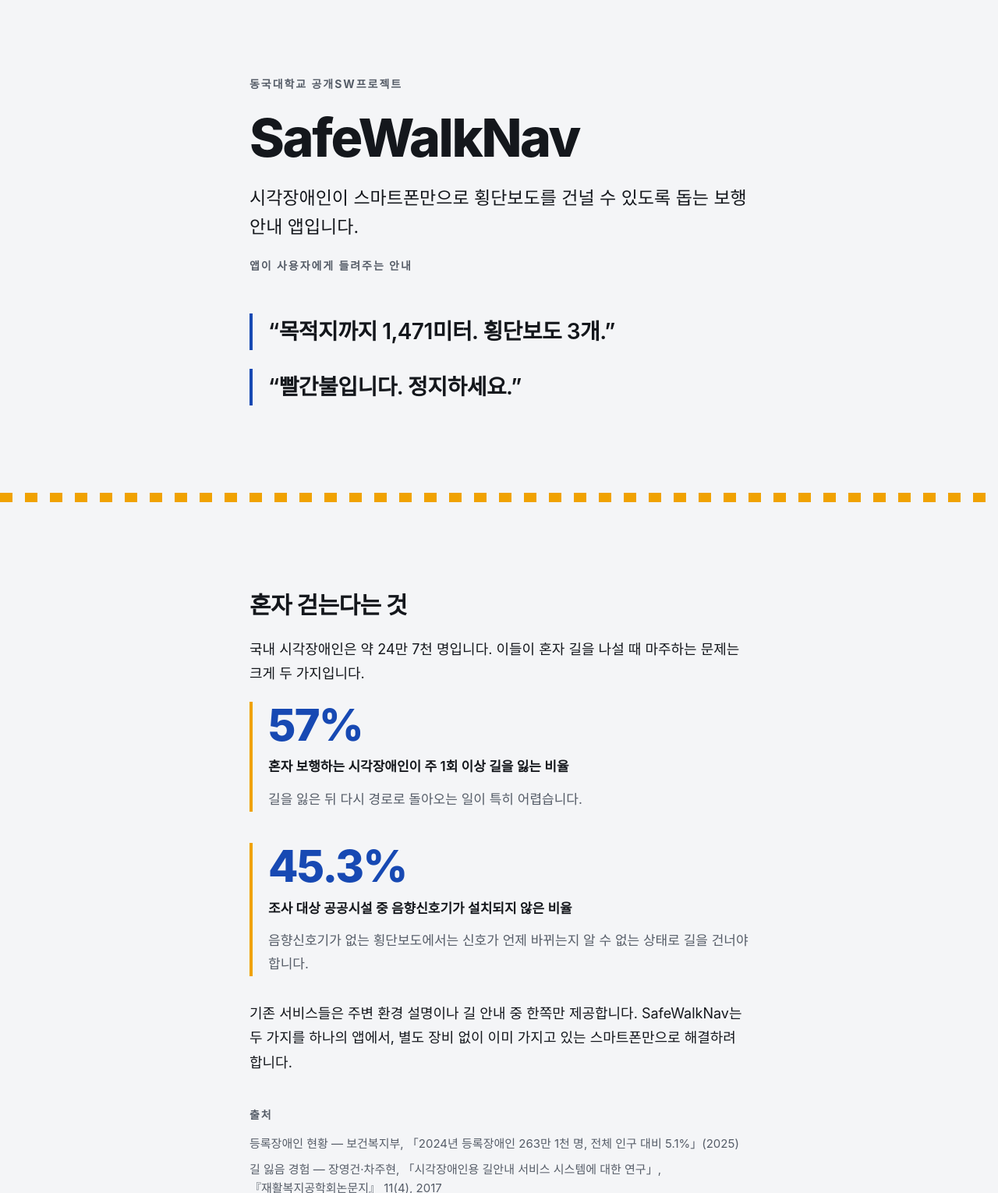
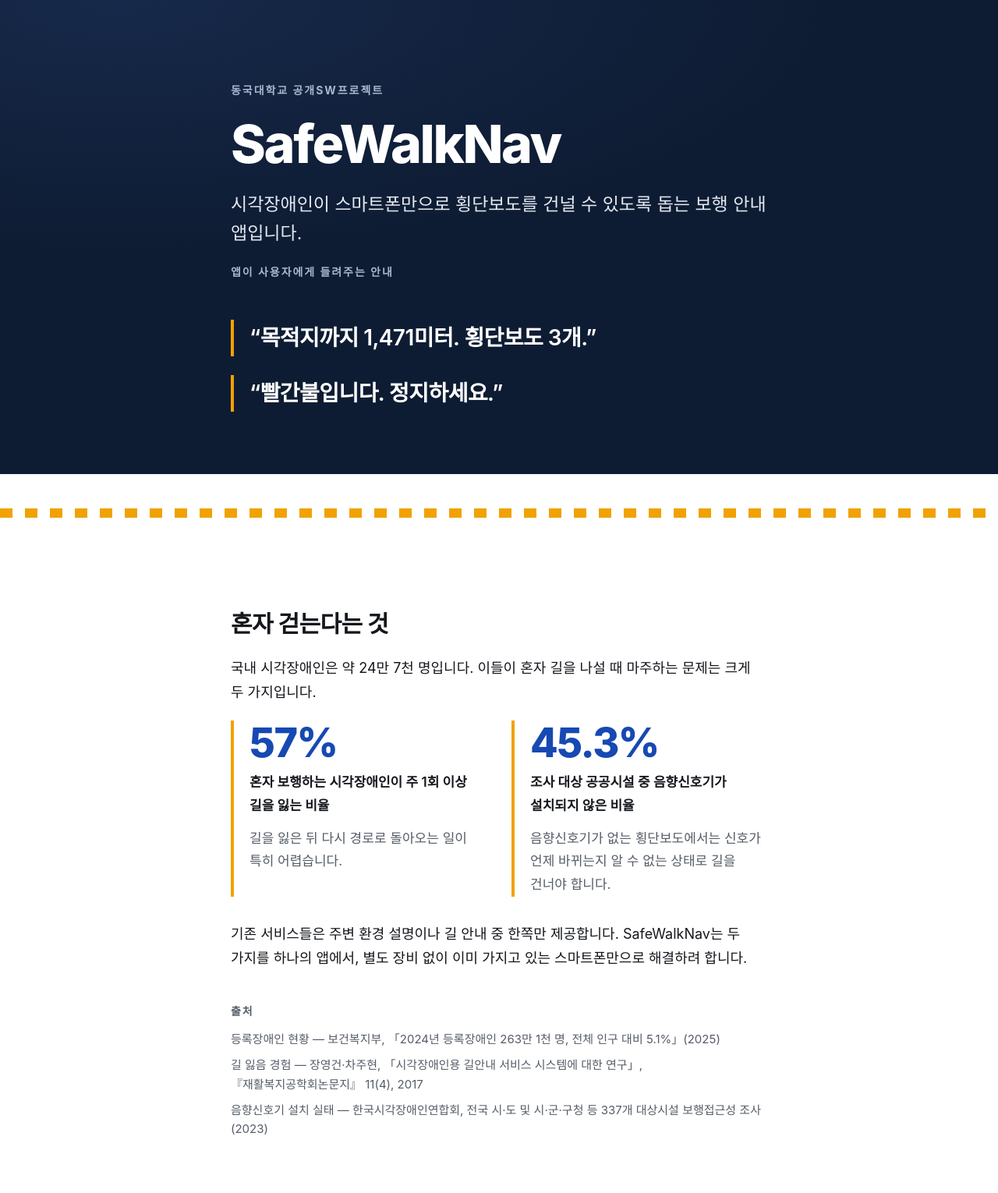
Before and after one commit to safewalk-kr/safewalk-kr.github.io, a plain HTML site: page index.html in a window 1280 px wide. Shown: the top 1530 px of the page at 78% size. Drawn offline with Linux system fonts and the light colour scheme.

Commit message:
Update index.html

```diff
--- a/index.html
+++ b/index.html
@@ -9,17 +9,30 @@
 <meta property="og:title" content="SafeWalkNav — 시각장애인 보행 안내 앱">
 <meta property="og:description" content="시각장애인이 스마트폰만으로 횡단보도를 건널 수 있도록 돕는 보행 안내 앱입니다.">
 <meta property="og:type" content="website">
+<meta name="theme-color" content="#0E1C33">
 <!-- TODO: 대표 이미지 확정 후 og:image 추가 (권장 1200x630) -->
 
 <style>
   :root {
-    --bg:      #F4F5F7;
-    --surface: #FFFFFF;
+    /* 밝은 면 */
+    --surface: #FFFFFF;   /* 흰색 밴드 */
+    --bg:      #EAEDF2;   /* 연회색 밴드 — 흰색과 구분되도록 기존보다 한 단계 진하게 */
     --ink:     #14171C;
     --muted:   #565D68;
-    --line:    #D8DBE0;
-    --accent:  #1749B3;
-    --signal:  #F0A202;
+    --line:    #D3D7DE;
+
+    /* 어두운 면 */
+    --deep:        #0E1C33;   /* 진한 네이비 밴드 */
+    --deep-lift:   #17294A;   /* 히어로 상단 광원 */
+    --on-deep:     #FFFFFF;
+    --on-deep-mut: #A9B6CC;   /* 대비 8.3:1 */
+    --on-deep-link:#8FB4FF;   /* 대비 8.2:1 */
+    --deep-line:   rgba(255,255,255,0.16);
+
+    /* 강조 */
+    --accent:  #1749B3;   /* 흰 배경 위 대비 8.4:1 */
+    --signal:  #F0A202;   /* 네이비 위 대비 8.0:1 */
+    --caution-bg: #FFF7E6;
 
     --font: -apple-system, BlinkMacSystemFont, "Apple SD Gothic Neo",
             "Pretendard", "Noto Sans KR", "Malgun Gothic", sans-serif;
@@ -31,7 +44,7 @@
 
   body {
     margin: 0;
-    background: var(--bg);
+    background: var(--surface);
     color: var(--ink);
     font-family: var(--font);
     font-size: 1.125rem;
@@ -40,7 +53,7 @@
   }
 
   .wrap {
-    max-width: 43rem;
+    max-width: 46rem;
     margin: 0 auto;
     padding: 0 1.5rem;
   }
@@ -64,6 +77,23 @@
     outline-offset: 3px;
     border-radius: 2px;
   }
+
+  /* ---------- 색 밴드 ---------- */
+  /* 밴드는 장식이며, 정보는 각 섹션의 제목이 전달한다 (WCAG 1.4.1) */
+  .band { background: var(--surface); }
+  .band--tint { background: var(--bg); }
+  .band--deep {
+    background: var(--deep);
+    color: var(--on-deep);
+  }
+  .band--deep a { color: var(--on-deep-link); }
+  .band--deep a:focus-visible { outline-color: var(--signal); }
+  .band--deep .eyebrow,
+  .band--deep .voice-label { color: var(--on-deep-mut); }
+
+  section { padding: clamp(3rem, 8vw, 4.5rem) 0; }
+  /* 같은 색 밴드 안에서 섹션이 이어질 때 위쪽 여백 중복 제거 */
+  .band > section + section { padding-top: 0; }
 
   /* ---------- 공통 타이포 ---------- */
   .eyebrow {
@@ -102,11 +132,15 @@
   .lead {
     font-size: clamp(1.25rem, 4vw, 1.4375rem);
     line-height: 1.6;
-    color: var(--ink);
   }
 
-  /* ---------- 헤더 / 히어로 ---------- */
-  .hero { padding: 4.5rem 0 3rem; }
+  /* ---------- 히어로 ---------- */
+  .hero {
+    padding: 4.5rem 0 4rem;
+    background:
+      radial-gradient(115% 85% at 12% 0%, var(--deep-lift) 0%, var(--deep) 62%);
+  }
+  .hero .lead { color: #E4E9F2; }
 
   /* 시그니처: 앱이 실제로 사용자에게 들려주는 음성 안내 */
   .voice {
@@ -115,7 +149,7 @@
     list-style: none;
   }
   .voice li {
-    border-left: 4px solid var(--accent);
+    border-left: 4px solid var(--signal);
     padding: 0.25rem 0 0.25rem 1.25rem;
     margin: 0 0 1.5rem;
     font-size: clamp(1.375rem, 5.5vw, 1.75rem);
@@ -133,6 +167,9 @@
   }
 
   /* ---------- 횡단보도 구분선 ---------- */
+  .divider { padding: 2.75rem 0; background: var(--surface); }
+  .divider--tint { background: var(--bg); }
+
   .crosswalk {
     height: 0.75rem;
     background-image: repeating-linear-gradient(
@@ -140,21 +177,20 @@
       var(--signal) 0 1rem,
       transparent 1rem 2rem
     );
-    margin: 3.5rem 0;
   }
 
-  /* ---------- 섹션 ---------- */
-  section { padding: 3.5rem 0; }
+  /* ---------- 통계 ---------- */
+  .stats { margin: 0 0 2rem; }
 
   .stat-block {
     margin: 0 0 2.5rem;
     padding-left: 1.25rem;
     border-left: 4px solid var(--signal);
   }
-  .stat-block:last-of-type { margin-bottom: 2rem; }
+  .stat-block:last-child { margin-bottom: 0; }
 
   .stat {
-    font-size: clamp(2.5rem, 10vw, 3.5rem);
+    font-size: clamp(2.5rem, 10vw, 3.25rem);
     font-weight: 800;
     letter-spacing: -0.03em;
     line-height: 1.1;
@@ -204,8 +240,9 @@
   .features li {
     background: var(--surface);
     border: 1px solid var(--line);
+    border-top: 3px solid var(--accent);
     border-radius: 0.5rem;
-    padding: 1.5rem;
+    padding: 1.5rem 1.375rem;
   }
   .features p {
     margin: 0;
@@ -217,7 +254,8 @@
   .video {
     position: relative;
     padding-top: 56.25%;
-    background: var(--ink);
+    background: #000;
+    border: 1px solid var(--deep-line);
     border-radius: 0.5rem;
     overflow: hidden;
   }
@@ -230,15 +268,15 @@
   }
   .video-alt {
     font-size: 1rem;
-    color: var(--muted);
+    color: var(--on-deep-mut);
     margin-top: 1rem;
   }
 
   /* ---------- 안전 고지 ---------- */
   .notice {
-    background: var(--surface);
-    border: 1px solid var(--line);
-    border-left: 6px solid var(--ink);
+    background: var(--caution-bg);
+    border: 1px solid #F0D9A8;
+    border-left: 6px solid var(--signal);
     border-radius: 0.5rem;
     padding: 1.75rem;
   }
@@ -285,10 +323,9 @@
 
   /* ---------- 푸터 ---------- */
   footer {
-    border-top: 1px solid var(--line);
     padding: 2.5rem 0 4rem;
     font-size: 1rem;
-    color: var(--muted);
+    color: var(--on-deep-mut);
   }
   .footer-links {
     list-style: none;
@@ -302,7 +339,19 @@
   /* ---------- 반응형 ---------- */
   @media (min-width: 48rem) {
     .features { grid-template-columns: repeat(3, 1fr); }
-    .hero { padding: 6rem 0 3.5rem; }
+    .hero { padding: 6.5rem 0 5rem; }
+    .stats {
+      display: grid;
+      grid-template-columns: 1fr 1fr;
+      gap: 2rem;
+    }
+    .stat-block { margin-bottom: 0; }
+  }
+
+  /* 고대비 모드에서 밴드 색이 사라져도 구조가 유지되도록 */
+  @media (forced-colors: active) {
+    .features li, .notice, .support { border: 1px solid CanvasText; }
+    .crosswalk { forced-color-adjust: none; }
   }
 
   /* ---------- 모션 ---------- */
@@ -330,9 +379,7 @@
   .js .crosswalk[data-reveal].is-visible { background-size: 100% 100%; }
 
   @media (prefers-reduced-motion: no-preference) {
-    .fade {
-      animation: rise 0.6s ease-out both;
-    }
+    .fade { animation: rise 0.6s ease-out both; }
     .fade:nth-of-type(2) { animation-delay: 0.08s; }
     .fade:nth-of-type(3) { animation-delay: 0.16s; }
     @keyframes rise {
@@ -357,7 +404,7 @@
 <body>
 <a class="skip" href="#main">본문으로 건너뛰기</a>
 
-<header class="hero">
+<header class="hero band band--deep">
   <div class="wrap">
     <p class="eyebrow">동국대학교 공개SW프로젝트</p>
     <h1>SafeWalkNav</h1>
@@ -371,16 +418,20 @@
   </div>
 </header>
 
+<div class="divider">
   <div class="crosswalk" data-reveal aria-hidden="true"></div>
+</div>
 
 <main id="main">
-  <div class="wrap">
 
   <!-- ========== 문제 ========== -->
+  <div class="band">
     <section id="problem" data-reveal>
+      <div class="wrap">
         <h2>혼자 걷는다는 것</h2>
         <p>국내 시각장애인은 약 24만 7천 명입니다. 이들이 혼자 길을 나설 때 마주하는 문제는 크게 두 가지입니다.</p>
 
+        <div class="stats">
           <div class="stat-block" data-reveal>
             <span class="stat">57%</span>
             <p class="stat-label">혼자 보행하는 시각장애인이 주 1회 이상 길을 잃는 비율</p>
@@ -391,6 +442,7 @@
             <span class="stat">45.3%</span>
             <p class="stat-label">조사 대상 공공시설 중 음향신호기가 설치되지 않은 비율</p>
             <p>음향신호기가 없는 횡단보도에서는 신호가 언제 바뀌는지 알 수 없는 상태로 길을 건너야 합니다.</p>
+          </div>
         </div>
 
         <p>기존 서비스들은 주변 환경 설명이나 길 안내 중 한쪽만 제공합니다. SafeWalkNav는 두 가지를 하나의 앱에서, 별도 장비 없이 이미 가지고 있는 스마트폰만으로 해결하려 합니다.</p>
@@ -404,10 +456,14 @@
           <li>길 잃음 경험 — 장영건·차주현, 「시각장애인용 길안내 서비스 시스템에 대한 연구」, 『재활복지공학회논문지』 11(4), 2017</li>
           <li>음향신호기 설치 실태 — 한국시각장애인연합회, 전국 시·도 및 시·군·구청 등 337개 대상시설 보행접근성 조사(2023)</li>
         </ul>
+      </div>
     </section>
+  </div>
 
   <!-- ========== 기능 ========== -->
+  <div class="band band--tint">
     <section id="solution">
+      <div class="wrap">
         <h2 data-reveal>무엇을 하는 앱인가요</h2>
         <ul class="features">
           <li data-reveal>
@@ -423,10 +479,14 @@
             <p>카메라로 보행 신호등을 찾아 색을 안내하고, 어느 방향으로 카메라를 들어야 하는지도 함께 알려줍니다.</p>
           </li>
         </ul>
+      </div>
     </section>
+  </div>
 
   <!-- ========== 시연 영상 ========== -->
+  <div class="band band--deep">
     <section id="demo" data-reveal>
+      <div class="wrap">
         <h2>실제로 어떻게 동작하나요</h2>
         <div class="video">
           <iframe
@@ -436,28 +496,37 @@
             allowfullscreen></iframe>
         </div>
         <p class="video-alt">영상이 보이지 않으면 <a href="https://youtu.be/FpTKEb9lbQ4">유튜브에서 시연 영상 보기</a></p>
+      </div>
     </section>
+  </div>
 
-    <!-- ========== 개발 현황 ========== -->
+  <!-- ========== 개발 현황 + 안전 고지 ========== -->
+  <div class="band">
     <section id="status" data-reveal>
+      <div class="wrap">
         <h2>개발 현황</h2>
         <p>현재 베타 버전으로 실제 시각장애인 사용자와 함께 테스트하고 있습니다. iOS 버전은 2026년 10월 출시를 준비하고 있습니다.</p>
         <p>베타 테스트 참여는 아래 이메일로 문의해 주세요.</p>
         <!-- TODO: TestFlight 외부 테스터 링크는 Beta App Review 승인 후에도 공개 노출 여부를 팀에서 먼저 정할 것.
              Android APK 공개 배포 여부(GitHub Releases)도 도윤 확인 필요. -->
+      </div>
     </section>
 
-    <!-- ========== 안전 고지 ========== -->
     <section id="notice" data-reveal>
+      <div class="wrap">
         <div class="notice">
           <h2>안전 고지</h2>
           <p>SafeWalkNav는 보행을 돕는 <strong>보조 도구</strong>이며, 흰지팡이와 안내견을 대체하지 않습니다.</p>
           <p>앱의 안내가 항상 정확하지는 않으며, 최종 판단은 언제나 사용자에게 있습니다.</p>
         </div>
+      </div>
     </section>
+  </div>
 
-    <!-- ========== 팀 ========== -->
+  <!-- ========== 팀 + 지원 + 문의 ========== -->
+  <div class="band band--tint">
     <section id="team" data-reveal>
+      <div class="wrap">
         <h2>만든 사람들</h2>
         <ul class="team">
           <li><span class="name">이도윤</span><span class="role">팀장, 프로젝트 총괄 및 유지보수</span></li>
@@ -465,29 +534,34 @@
           <li><span class="name">김수영</span><span class="role">프로그램 개발 및 인터뷰</span></li>
           <li><span class="name">이지민</span><span class="role">iOS 앱 개발 · 홈페이지 관리</span></li>
         </ul>
+      </div>
     </section>
 
-    <!-- ========== 지원 ========== -->
     <section id="support" data-reveal>
+      <div class="wrap">
         <div class="support">
           <p>이 프로젝트는 <strong>서울미래인재재단 서울임팩트프로젝트</strong>에 선정되어 지원받고 있습니다.</p>
           <!-- TODO: 사업 정식 명칭과 연도 표기 확인. 재단 로고·CI는 허가 없이 사용하지 말 것. -->
         </div>
+      </div>
     </section>
 
-    <!-- ========== 문의 ========== -->
     <section id="contact" data-reveal>
+      <div class="wrap">
         <h2>함께 만들어가고 있습니다</h2>
         <p>SafeWalkNav는 실제 시각장애인 사용자의 의견을 반영해 만들고 있습니다. 앱에 대한 의견을 들려주실 분, 베타 테스트 참여를 문의하실 분은 이메일로 연락 주세요.</p>
         <a class="contact-mail" href="mailto:safewalkseoul@gmail.com">safewalkseoul@gmail.com</a>
+      </div>
     </section>
+  </div>
 
-  </div>
 </main>
 
+<div class="divider divider--tint">
   <div class="crosswalk" data-reveal aria-hidden="true"></div>
+</div>
 
-<footer>
+<footer class="band band--deep">
   <div class="wrap">
     <ul class="footer-links">
       <li><a href="https://github.com/monggu03/SafeWalkNav">GitHub 저장소</a></li>
```
Lines whose indentation alone changed are shown as unchanged.
